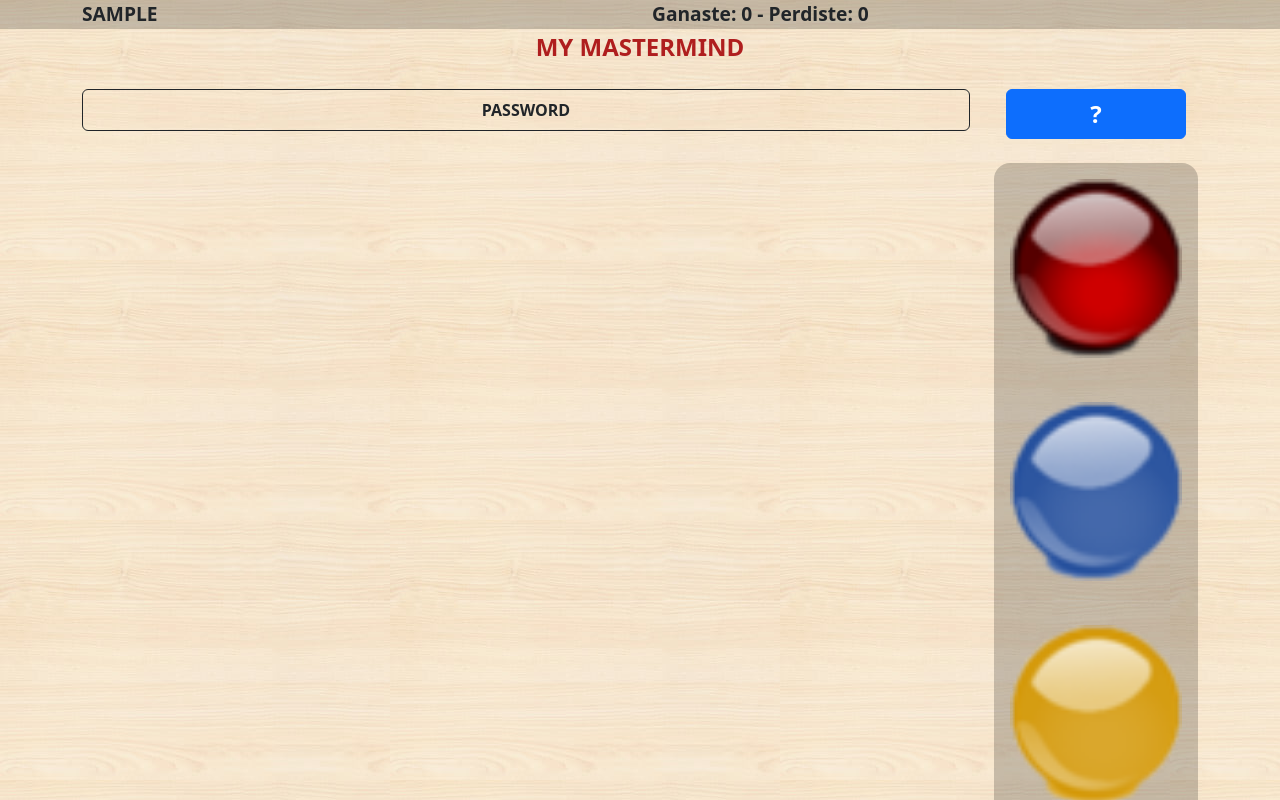
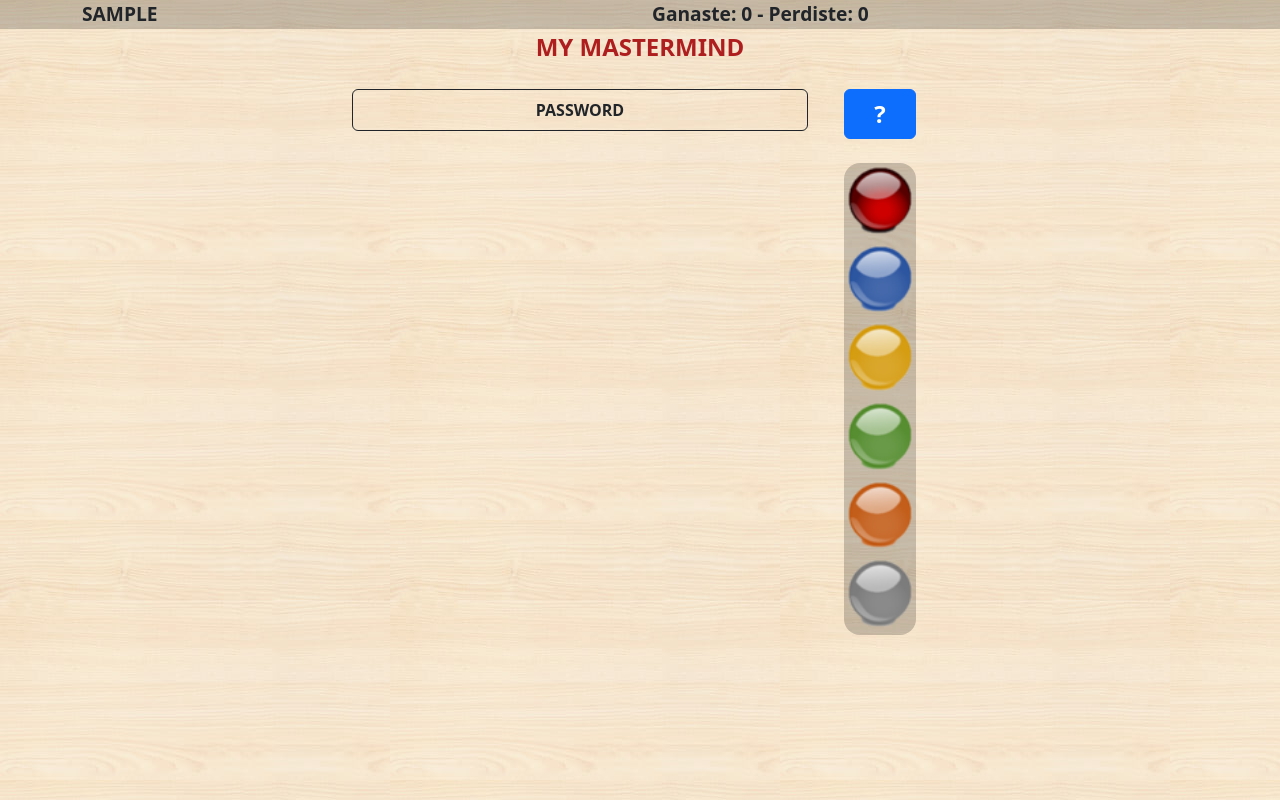
Before and after one commit to capgemini-salvgonz/ng-my-master-mind, an Angular app: page / in a window 1280 px wide. Both pictures are taken after typing "Sample" into the empty fields and a click on the button "Entrar". Shown: the top 800 px of the page. Built offline with nearby package versions, Linux system fonts and the light colour scheme.

Commit message:
Gems rendering

```diff
--- a/src/app/app.component.css
+++ b/src/app/app.component.css
@@ -42,7 +42,7 @@ header {
   display: block;
   font-size: 1.5rem;
   font-weight: bold;
-  color:rgb(175, 30, 30);
+  color: rgb(175, 30, 30);
 }
 
 .question {
@@ -63,7 +63,20 @@ header {
   height: 100%;
 }
 
-.options img{
-  padding: 1rem;
-  margin-bottom: 0.75rem;
+.options {
+  align-items: center;
 }
+
+.options img {
+  padding: 0.25rem;
+  margin-bottom: 0.25rem;
+  max-width: 7rem;
+  height: auto;
+}
+
+
+@media (min-width: 600px) {
+  .main-container {
+    width: 600px;
+  }
+}
--- a/src/app/app.component.html
+++ b/src/app/app.component.html
@@ -33,7 +33,7 @@
     </div>
   </header>
 
-  <div class="container">
+  <div class="container main-container">
     <div class="row">
       <div class="col game-title text-center">MY MASTERMIND</div>
     </div>
@@ -62,7 +62,7 @@
             </div>
           </div>
 
-          <div class="row options mt-4  rounded-4">
+          <div class="row options mt-4  rounded-4 mx-auto">
             <img src="assets/red.png" alt="red" />
             <img src="assets/blue.png" alt="red" />
             <img src="assets/yellow.png" alt="red" />
```
